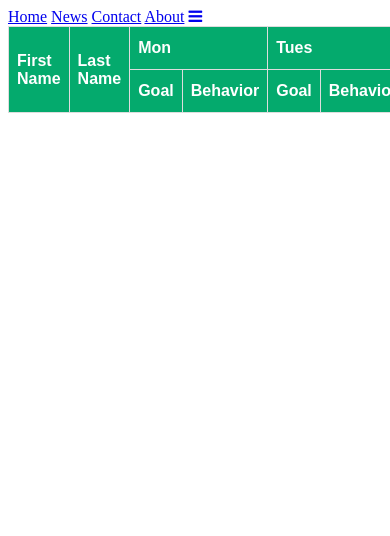
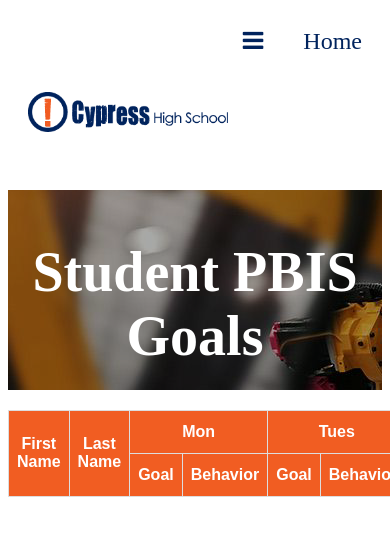
Before and after one commit to PerkinsCypress/CypressMFG, a website with bundled scripts: page src/index.html in a window 390 px wide. Shown: the top 536 px of the page. Built offline with nearby package versions, Linux system fonts and the light colour scheme; no server answers.

Commit message:
table setup

```diff
--- a/src/index.html
+++ b/src/index.html
@@ -7,23 +7,33 @@
 
     <link rel="stylesheet" href="styles.css">
     <script type="module" src="index.js"></script>
-
+    <script type = "text/javascript" src="utils.js"></script>
     <link rel="stylesheet" href="https://cdnjs.cloudflare.com/ajax/libs/font-awesome/4.7.0/css/font-awesome.min.css">
 
-    <div class="topnav" id="myTopnav">
-        <a href="#home" class="active">Home</a>
-        <a href="#news">News</a>
-        <a href="#contact">Contact</a>
-        <a href="#about">About</a>
-        <a href="javascript:void(0);" class="icon" onclick="myFunction()">
-            <i class="fa fa-bars"></i>
-        </a>
+    <div class="topnav" >
+        <div id="myTopnav">
+            <a href="#home">Home</a>
+            <a href="#res">Resources</a>
+            <a href="#goals" class="active">Goals</a>
+            <a href="#calendar">Class Calendar</a>
+            <a href="#contact">Contact</a>
+            <a href="javascript:void(0);" class="icon" onclick="navFunction()">
+                <i class="fa fa-bars"></i>
+            </a>
+        </div>
+
+        <div class="nav_logo">
+            <img src="../src/images/logo.png" alt="">
+        </div>
+
     </div>
 
 </head>
 <body>
 
-
+    <div class="goals_div">
+        <h1>Student PBIS Goals</h1>
+    </div>
 
     <table id="pbis_table">
             <th rowspan="2">First Name</th>
@@ -51,5 +61,7 @@
         </tr>
     </table>
 
+
+
 </body>
 </html>
--- a/src/index.js
+++ b/src/index.js
@@ -14,11 +14,13 @@ const firebaseApp = initializeApp({
 });
 
 //WRITE PBIS DATA
-function writePBISData(date, student, monAcademic, monBehavior, tuesAcademic, tuesBehavior,
+function writePBISData(date, firstName, lastName, monAcademic, monBehavior, tuesAcademic, tuesBehavior,
     wedAcademic, wedBehavior, thursAcademic, thursBehavior, friAcademic, friBehavior, totalAcademic, totalBehavior) {
     const db = getDatabase();
-    const reference = ref(db, 'pbis/' + date + "/" + student);
+    const reference = ref(db, 'pbis/' + date + "/" + firstName + " " + lastName);
     set(reference, {
+        firstName: firstName,
+        lastName: lastName,
         monAcademic: monAcademic,
         monBehavior: monBehavior,
         tuesAcademic: tuesAcademic,
@@ -34,7 +36,21 @@ function writePBISData(date, student, monAcademic, monBehavior, tuesAcademic, tu
     });
 }
 const dt = getNumDate();
-writePBISData(dt, "milo", 1, 1, 0, 0, 0, 0, 0, 0, 0, 0, 0, 0, 0);
+writePBISData(1232023, "Zy", "Currie", 0, 0, 0, 0, 0, 0, 0, 0, 0, 0, 0, 0, 0);
+writePBISData(1232023, "Clayton", "Thompson", 0, 0, 0, 0, 0, 0, 0, 0, 0, 0, 0, 0, 0);
+writePBISData(1232023, "Cameron ", "Hager", 0, 0, 0, 0, 0, 0, 0, 0, 0, 0, 0, 0, 0);
+writePBISData(1232023, "Anthony", "Green", 0, 0, 0, 0, 0, 0, 0, 0, 0, 0, 0, 0, 0);
+writePBISData(1232023, "Jayquan", "Nall", 0, 0, 0, 0, 0, 0, 0, 0, 0, 0, 0, 0, 0);
+writePBISData(1232023, "Gavin ", "Bekeleski", 0, 0, 0, 0, 0, 0, 0, 0, 0, 0, 0, 0, 0);
+writePBISData(1232023, "Kameron", "Crespo", 0, 0, 0, 0, 0, 0, 0, 0, 0, 0, 0, 0, 0);
+writePBISData(1232023, "AJ", "Sampsel", 0, 0, 0, 0, 0, 0, 0, 0, 0, 0, 0, 0, 0);
+writePBISData(1232023, "Anthony", "Stollings", 0, 0, 0, 0, 0, 0, 0, 0, 0, 0, 0, 0, 0);
+writePBISData(1232023, "Jyden", "Diehl", 0, 0, 0, 0, 0, 0, 0, 0, 0, 0, 0, 0, 0);
+writePBISData(1232023, "Zane", "Wynn", 0, 0, 0, 0, 0, 0, 0, 0, 0, 0, 0, 0, 0);
+writePBISData(1232023, "David ", "Salser", 0, 0, 0, 0, 0, 0, 0, 0, 0, 0, 0, 0, 0);
+writePBISData(1232023, "Jazmire", "Irby", 0, 0, 0, 0, 0, 0, 0, 0, 0, 0, 0, 0, 0);
+writePBISData(1232023, "Jahle", "Yelton", 0, 0, 0, 0, 0, 0, 0, 0, 0, 0, 0, 0, 0);
+
 
 // function writeUserData(users, email, username) {
 //     const db = getDatabase();
@@ -58,7 +74,7 @@ onValue(pbisRef, function(snapshot) {
         var childKey = childSnapshot.key;
         var cd = childSnapshot.val();
 
-        studentObj.push([childKey, childKey, cd.monAcademic, cd.monBehavior, cd.tuesAcademic, cd.tuesBehavior, cd.wedAcademic, cd.wedBehavior,
+        studentObj.push([cd.firstName, cd.lastName, cd.monAcademic, cd.monBehavior, cd.tuesAcademic, cd.tuesBehavior, cd.wedAcademic, cd.wedBehavior,
             cd.thursAcademic, cd.thursBehavior, cd.friAcademic, cd.friBehavior, cd.totalAcademic, cd.totalBehavior]);
 
     });
--- a/src/styles.css
+++ b/src/styles.css
@@ -1,22 +1,143 @@
+body, h1, h2, h3, h4, h5, h6, a {
+  font-family: 'Montserrat';
+}
+
+/* Add a black background color to the top navigation */
+.topnav {
+  background-color: #fff;
+  overflow: hidden;
+}
+
+/* Style the links inside the navigation bar */
+.topnav a {
+  float: right;
+  display: block;
+  color: #00235D;
+  text-align: center;
+  padding: 14px 16px;
+  text-decoration: none;
+  font-size: 24px;
+  font-family: 'Montserrat';
+  padding: 20px;
+
+}
+
+/* Change the color of links on hover */
+.topnav a:hover {
+  color: #00235D;
+  font-family: 'Montserrat';
+  font-size: 30px;
+}
+
+/* Add an active class to highlight the current page */
+.topnav a.active {
+  /* background-color: #F15D22; */
+  color: #00235D;
+
+}
+
+/* Hide the link that should open and close the topnav on small screens */
+.topnav .icon {
+  display: none;
+}
+
+.icon{
+  color: #00235D;
+}
+
+.nav_logo{
+  padding: 10px;
+  float: left;
+}
+
+@media screen and (max-width: 1100px) {
+  .nav_logo img{
+    padding: 10px;
+    width: 200px;
+    height: auto;
+  }
+}
+
+@media screen and (max-width: 980px) {
+  .nav_logo img{
+    display: none;
+  }
+}
+
+/* When the screen is less than 600 pixels wide, hide all links, except for the first one ("Home"). Show the link that contains should open and close the topnav (.icon) */
+@media screen and (max-width: 748px) {
+
+  .nav_logo img{
+    display: block;
+    float: left;
+    align-content: c;
+  }
+
+
+  .topnav a:not(:first-child) {display: none;}
+  .topnav a.icon {
+    float: right;
+    display: block;
+  }
+}
+
+/* The "responsive" class is added to the topnav with JavaScript when the user clicks on the icon. This class makes the topnav look good on small screens (display the links vertically instead of horizontally) */
+@media screen and (max-width: 748px) {
+  .topnav.responsive {position: relative;}
+  .topnav.responsive a.icon {
+    position: absolute;
+    right: 0;
+    top: 0;
+  }
+  .topnav.responsive a {
+    float: none;
+    display: block;
+    text-align: left;
+  }
+}
+
+
+
+.goals_div {
+  font-size: 28px;
+  height: 200px;
+  background-image: url('../src/images/industry4.png');
+  color: #fff;
+  text-align: center;
+  margin-bottom: 20px;
+}
+
+.goals_div h1 {
+  padding-top: 50px;
+}
+
+
+
+
+
+
 #pbis_table {
   font-family: Arial, Helvetica, sans-serif;
+  text-align: center;
   border-collapse: collapse;
   width: 100%;
+  color: #00235D;
+  margin-bottom: 100px;
 }
 
 #pbis_table td, #pbis_table th {
+  text-align: center;
   border: 1px solid #ddd;
   padding: 8px;
 }
 
 #pbis_table tr:nth-child(even){background-color: #f2f2f2;}
-
 #pbis_table tr:hover {background-color: #ddd;}
 
 #pbis_table th {
+  text-align: center;
   padding-top: 12px;
   padding-bottom: 12px;
-    text-align: left;
-    background-color: #04AA6D;
+  background-color: #F15D22;
   color: white;
 }
--- /dev/null
+++ b/src/utils.js
@@ -0,0 +1,10 @@
+/* Toggle between adding and removing the "responsive" class to topnav when the user clicks on the icon */
+function navFunction() {
+    console.log("TRIGGER")
+    var x = document.getElementById("myTopnav");
+    if (x.className === "topnav") {
+      x.className += " responsive";
+    } else {
+      x.className = "topnav";
+    }
+  }
```
Also changed, not shown: src/images/industry4.png (added), src/images/logo.png (added). Lines whose indentation alone changed are shown as unchanged.
